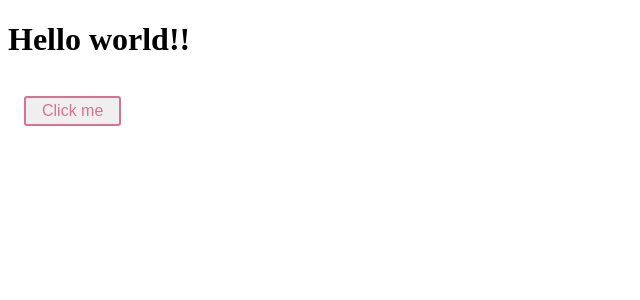
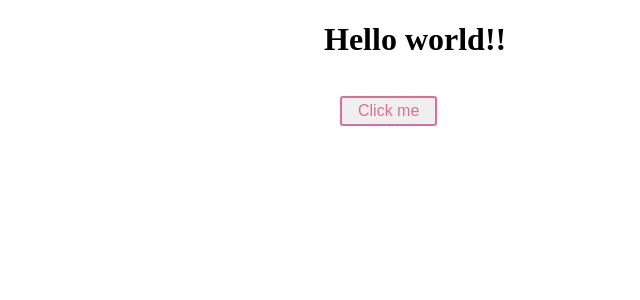
Before and after one commit to rotimi-babalola/rotimi-react-library, a React app: page / in a window 1280 px wide. Shown: the top 300 px of the page, without its empty margins (0-640 px from the left). Built offline with nearby package versions, Linux system fonts and the light colour scheme; the HTML template or start-up script is replaced by a standard one.

Commit message:
Add Label and Input components

```diff
--- a/src/App.tsx
+++ b/src/App.tsx
@@ -1,11 +1,17 @@
 import React from 'react';
+import styled from 'styled-components';
 import Button from './components/Button';
 
+const StyledDiv = styled.div`
+  margin: auto;
+  width: 50%;
+`;
+
 const App = () => (
-  <div>
+  <StyledDiv>
     <h1>Hello world!!</h1>
     <Button>Click me</Button>
-  </div>
+  </StyledDiv>
 );
 
 export default App;
```
Also changed, not shown: src/components/Input/index.tsx (added, +23 -0 lines), src/components/Label/index.tsx (added, +11 -0 lines).
